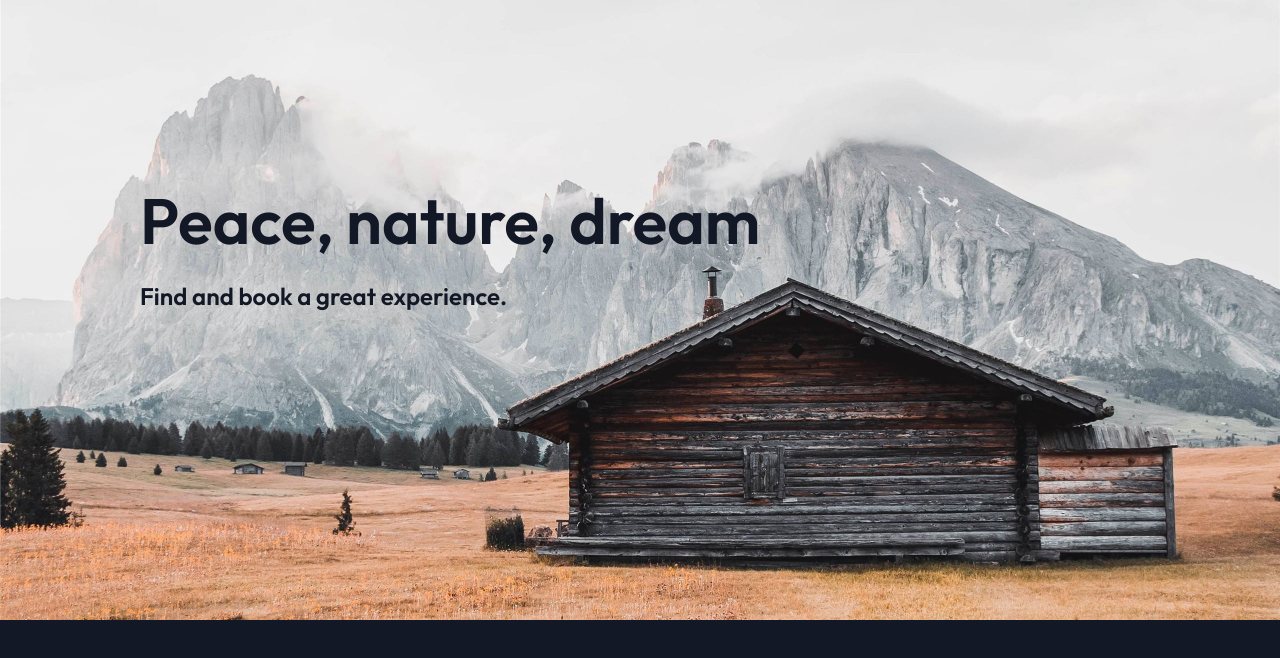
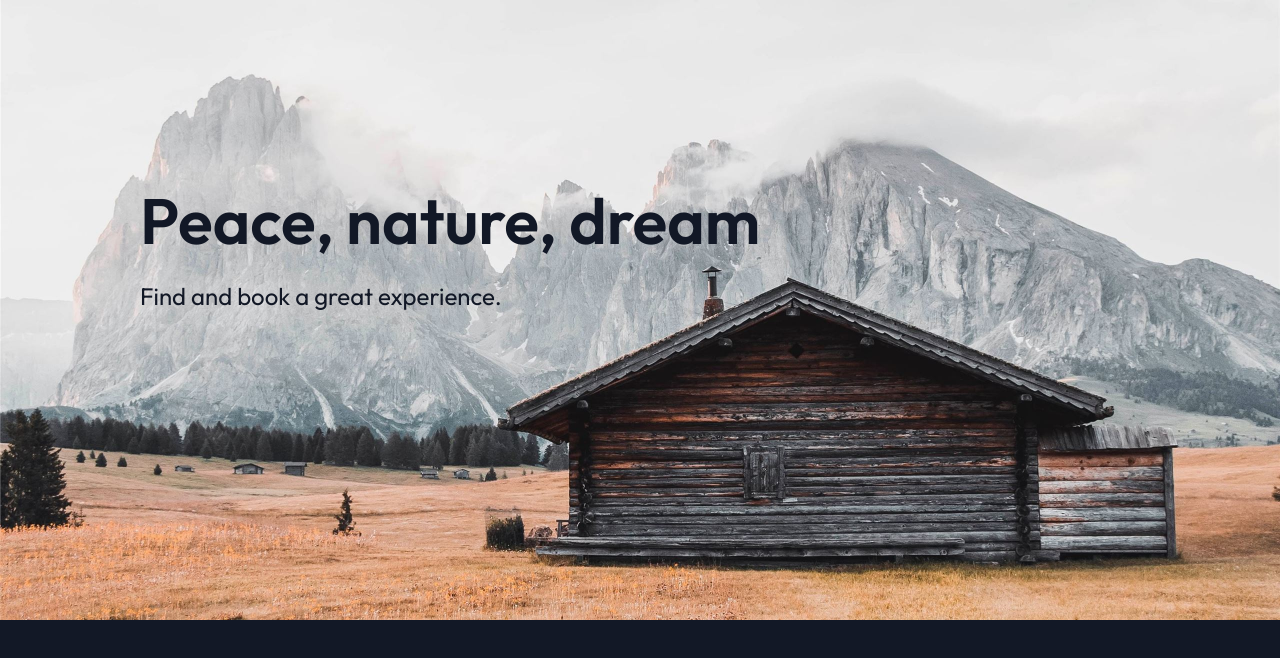
Before and after one commit to NatalyKrvch/Booking-service-layout, a website: page index.html in a window 1280 px wide. Drawn offline with Linux system fonts and the light colour scheme.

Commit message:
fix: fonts

```diff
--- a/css/constants.css
+++ b/css/constants.css
@@ -1,3 +1,6 @@
+@import url('https://fonts.googleapis.com/css2?family=Outfit:wght@400..600&display=swap');
+@import url('https://fonts.googleapis.com/css2?family=DM+Sans:ital,opsz,wght@0,9..40,100..1000;1,9..40,100..1000&display=swap');
+
 :root {
   /* colors */
   --background-color: #121826;
@@ -7,4 +10,12 @@
   --font-size-base: 14px;
   --main-font-family: 'DM Sans', 'Arial', sans-serif;
   --outfit-font-family: 'Outfit', sans-serif;
+  --regular-font-weight: 400;
+  --semi-bold-font-weight: 600;
+
+  /* sizes */
+  --main-header-height: 620px;
+  --title-mobile-width: 420px;
+  --title-tablet-width: 620px;
+  --title-desctop-width: 600px;
 }
```
